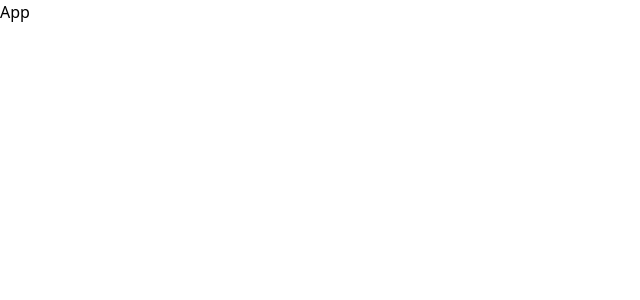
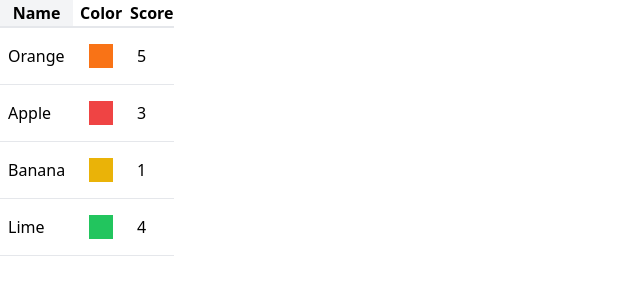
Before and after one commit to aws753951/react-practice, a React (Create React App) app: page / in a window 1280 px wide. Shown: the top 300 px of the page, without its empty margins (0-640 px from the left). Built offline with nearby package versions, Linux system fonts and the light colour scheme.

Commit message:
initial structure of table

```diff
--- a/src/App.js
+++ b/src/App.js
@@ -1,7 +1,11 @@
-import React from "react";
+import TablePage from "./pages/TablePage";
 
 const App = () => {
-  return <div>App</div>;
+    return (
+        <div>
+            <TablePage />
+        </div>
+    );
 };
 
 export default App;
--- /dev/null
+++ b/src/components/SortableTable.js
@@ -0,0 +1,23 @@
+import Table from "./Table";
+
+// 製作新的config，把其投入Table裡面
+const SortableTable = (props) => {
+    const { config } = props;
+    const updatedConfig = config.map((column) => {
+        if (!column.sortValue) {
+            return column;
+        }
+
+        return {
+            ...column,
+            header: () => (
+                <th className="cursor-pointer hover:bg-gray-100">
+                    {column.label}
+                </th>
+            ),
+        };
+    });
+    return <Table {...props} config={updatedConfig} />;
+};
+
+export default SortableTable;
--- /dev/null
+++ b/src/components/Table.js
@@ -0,0 +1,38 @@
+import { Fragment } from "react";
+
+const Table = ({ data, config }) => {
+    const renderHeaders = config.map((column) => {
+        if (!column.header) {
+            return <th key={column.label}>{column.label}</th>;
+        }
+
+        return <Fragment key={column.label}>{column.header()}</Fragment>;
+    });
+
+    const renderRows = data.map((rowData) => {
+        const renderTDs = config.map((column) => {
+            return (
+                <td key={column.label} className="p-2">
+                    {column.render(rowData)}
+                </td>
+            );
+        });
+
+        return (
+            <tr className="border-b" key={rowData.name}>
+                {renderTDs}
+            </tr>
+        );
+    });
+    return (
+        <table className="table-auto border-spacing-2">
+            <thead>
+                <tr className="border-b-2">{renderHeaders}</tr>
+            </thead>
+
+            <tbody>{renderRows}</tbody>
+        </table>
+    );
+};
+
+export default Table;
--- /dev/null
+++ b/src/pages/TablePage.js
@@ -0,0 +1,34 @@
+import SortableTable from "../components/SortableTable";
+
+const TablePage = () => {
+    const data = [
+        { name: "Orange", color: "bg-orange-500", score: 5 },
+        { name: "Apple", color: "bg-red-500", score: 3 },
+        { name: "Banana", color: "bg-yellow-500", score: 1 },
+        { name: "Lime", color: "bg-green-500", score: 4 },
+    ];
+
+    const config = [
+        {
+            label: "Name",
+            render: (fruit) => fruit.name,
+            sortValue: (fruit) => fruit.name,
+        },
+        {
+            label: "Color",
+            render: (fruit) => <div className={`p-3 m-2 ${fruit.color}`} />,
+        },
+        {
+            label: "Score",
+            render: (fruit) => fruit.score,
+            sortValue: (fruit) => fruit.score,
+        },
+    ];
+    return (
+        <div>
+            <SortableTable data={data} config={config} />
+        </div>
+    );
+};
+
+export default TablePage;
```
